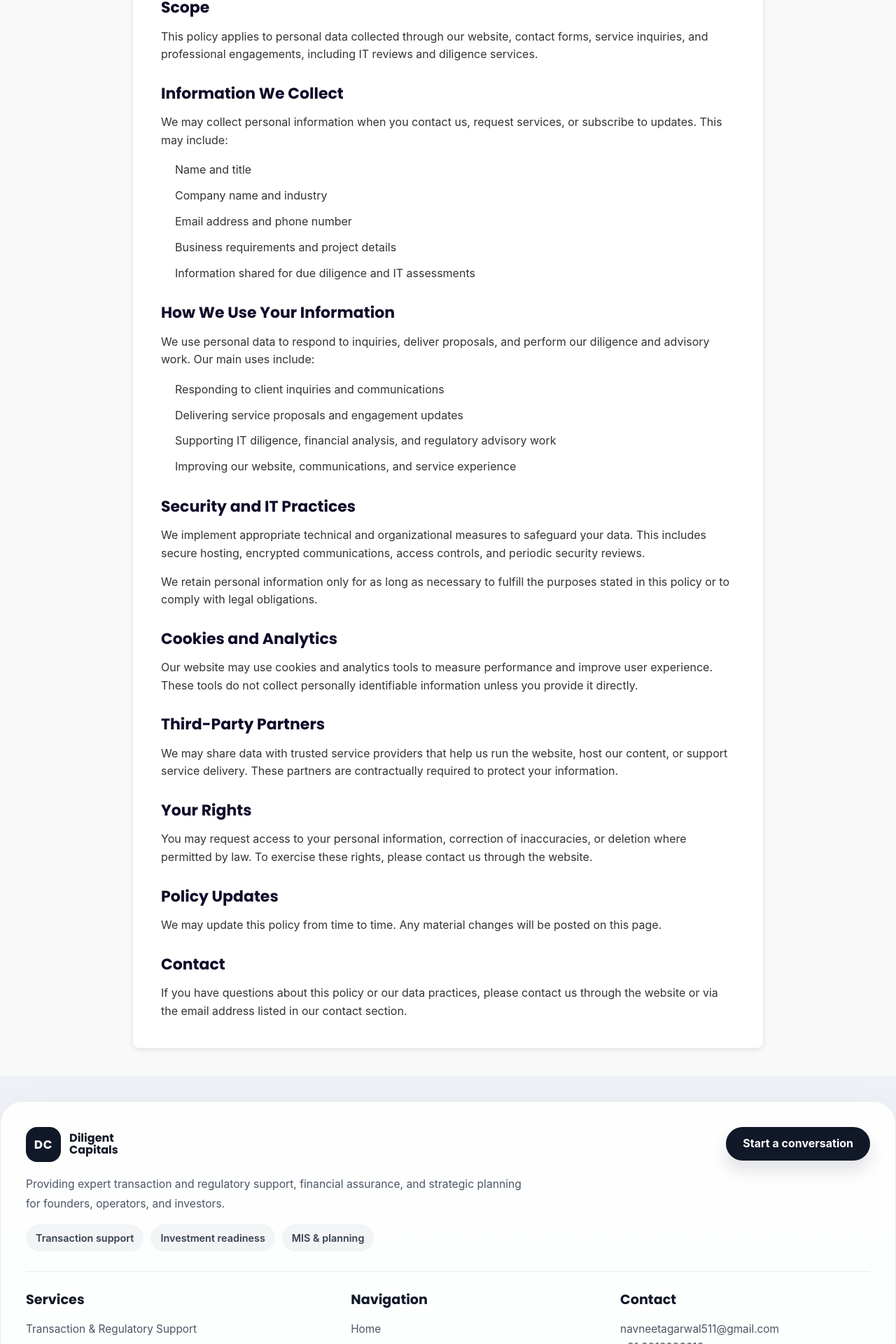
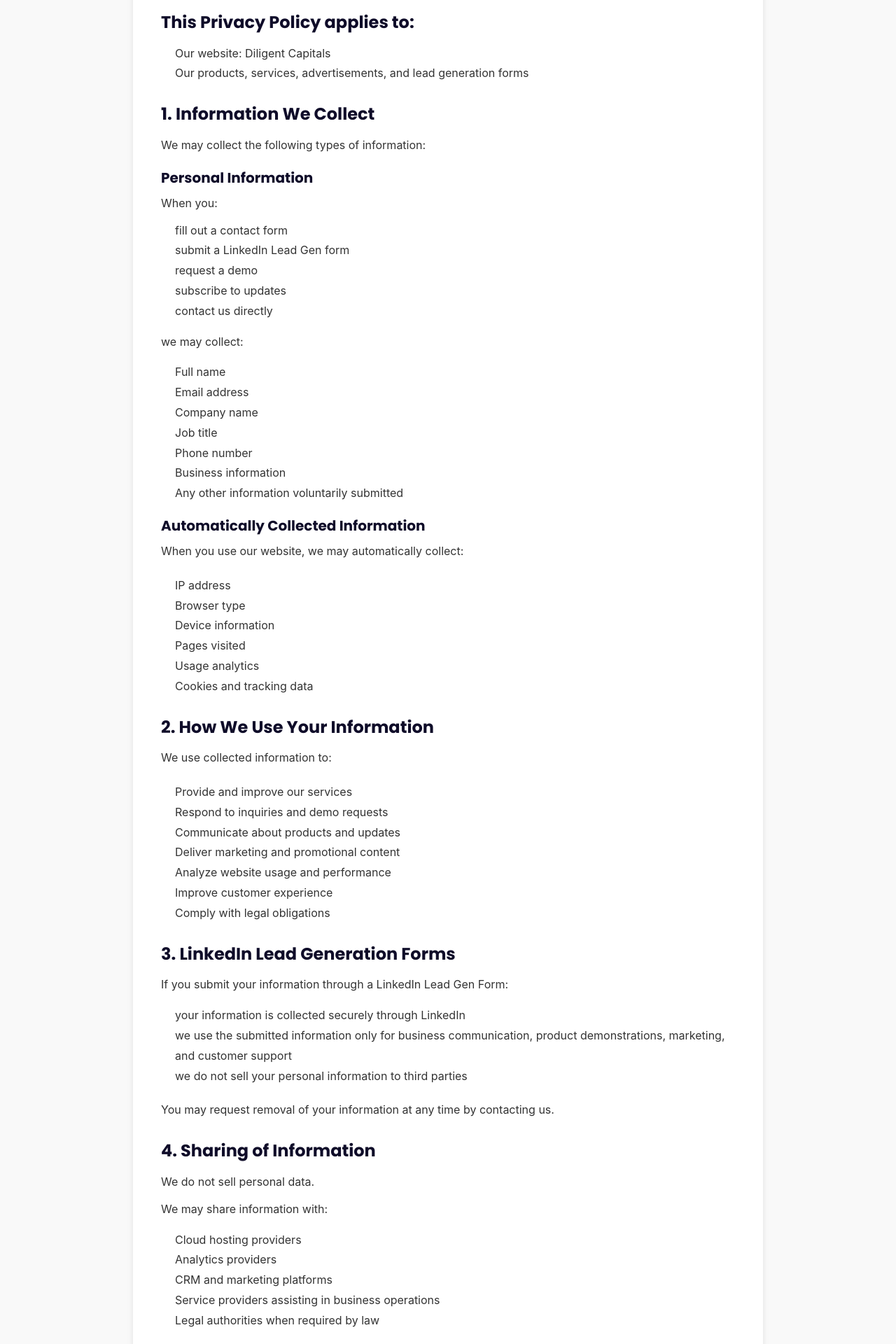
Before and after one commit to jainsaurabh2803/diligentiq, a React (Vite) app: page /privacy-policy in a window 1280 px wide. Shown: the part 351-2271 px from the top of the page at 70% size. Built offline with nearby package versions, Linux system fonts and the light colour scheme.

Commit message:
Fix route navigation scroll and update privacy policy content

```diff
--- a/src/pages/PrivacyPolicy.jsx
+++ b/src/pages/PrivacyPolicy.jsx
@@ -5,69 +5,181 @@
     <div style={{ minHeight: '100vh', backgroundColor: '#f9f9f9', padding: '40px 20px' }}>
       <div style={{ maxWidth: '900px', margin: '0 auto', backgroundColor: 'white', padding: '40px', borderRadius: '8px', boxShadow: '0 2px 8px rgba(0,0,0,0.1)' }}>
         <h1 style={{ fontSize: '32px', fontWeight: 'bold', marginBottom: '20px', color: '#0f0c29' }}>Privacy Policy</h1>
-        <p style={{ fontSize: '16px', lineHeight: '1.6', marginBottom: '20px', color: '#333' }}>
-          At Diligent Capitals, we protect your privacy while delivering IT diligence and advisory services. This policy outlines how we collect, use, and safeguard your information when you interact with our website and services.
+        <p style={{ fontSize: '16px', lineHeight: '1.8', marginBottom: '10px', color: '#333' }}>Last Updated: May 2026</p>
+        <p style={{ fontSize: '16px', lineHeight: '1.8', marginBottom: '20px', color: '#333' }}>
+          Welcome to Diligent Capitals (“Company”, “we”, “our”, or “us”). This Privacy Policy explains how we collect, use, disclose, and safeguard your information when you visit our website and use our services.
         </p>
 
-        <h2 style={{ fontSize: '22px', fontWeight: 'bold', marginTop: '30px', marginBottom: '15px', color: '#0f0c29' }}>Scope</h2>
-        <p style={{ fontSize: '16px', lineHeight: '1.6', marginBottom: '20px', color: '#333' }}>
-          This policy applies to personal data collected through our website, contact forms, service inquiries, and professional engagements, including IT reviews and diligence services.
+        <h2 style={{ fontSize: '24px', fontWeight: 'bold', marginTop: '30px', marginBottom: '15px', color: '#0f0c29' }}>This Privacy Policy applies to:</h2>
+        <ul style={{ marginLeft: '20px', marginBottom: '20px', lineHeight: '1.8', color: '#333' }}>
+          <li>Our website: Diligent Capitals</li>
+          <li>Our products, services, advertisements, and lead generation forms</li>
+        </ul>
+
+        <h2 style={{ fontSize: '24px', fontWeight: 'bold', marginTop: '30px', marginBottom: '15px', color: '#0f0c29' }}>1. Information We Collect</h2>
+        <p style={{ fontSize: '16px', lineHeight: '1.8', marginBottom: '15px', color: '#333' }}>
+          We may collect the following types of information:
         </p>
 
-        <h2 style={{ fontSize: '22px', fontWeight: 'bold', marginTop: '30px', marginBottom: '15px', color: '#0f0c29' }}>Information We Collect</h2>
-        <p style={{ fontSize: '16px', lineHeight: '1.6', marginBottom: '15px', color: '#333' }}>
-          We may collect personal information when you contact us, request services, or subscribe to updates. This may include:
+        <h3 style={{ fontSize: '20px', fontWeight: 'bold', marginTop: '20px', marginBottom: '10px', color: '#0f0c29' }}>Personal Information</h3>
+        <p style={{ fontSize: '16px', lineHeight: '1.8', marginBottom: '10px', color: '#333' }}>
+          When you:
         </p>
-        <ul style={{ marginLeft: '20px', marginBottom: '20px', lineHeight: '1.8' }}>
-          <li style={{ color: '#333', marginBottom: '8px' }}>Name and title</li>
-          <li style={{ color: '#333', marginBottom: '8px' }}>Company name and industry</li>
-          <li style={{ color: '#333', marginBottom: '8px' }}>Email address and phone number</li>
-          <li style={{ color: '#333', marginBottom: '8px' }}>Business requirements and project details</li>
-          <li style={{ color: '#333', marginBottom: '8px' }}>Information shared for due diligence and IT assessments</li>
+        <ul style={{ marginLeft: '20px', marginBottom: '15px', lineHeight: '1.8', color: '#333' }}>
+          <li>fill out a contact form</li>
+          <li>submit a LinkedIn Lead Gen form</li>
+          <li>request a demo</li>
+          <li>subscribe to updates</li>
+          <li>contact us directly</li>
+        </ul>
+        <p style={{ fontSize: '16px', lineHeight: '1.8', marginBottom: '15px', color: '#333' }}>
+          we may collect:
+        </p>
+        <ul style={{ marginLeft: '20px', marginBottom: '20px', lineHeight: '1.8', color: '#333' }}>
+          <li>Full name</li>
+          <li>Email address</li>
+          <li>Company name</li>
+          <li>Job title</li>
+          <li>Phone number</li>
+          <li>Business information</li>
+          <li>Any other information voluntarily submitted</li>
         </ul>
 
-        <h2 style={{ fontSize: '22px', fontWeight: 'bold', marginTop: '30px', marginBottom: '15px', color: '#0f0c29' }}>How We Use Your Information</h2>
-        <p style={{ fontSize: '16px', lineHeight: '1.6', marginBottom: '15px', color: '#333' }}>
-          We use personal data to respond to inquiries, deliver proposals, and perform our diligence and advisory work. Our main uses include:
+        <h3 style={{ fontSize: '20px', fontWeight: 'bold', marginTop: '20px', marginBottom: '10px', color: '#0f0c29' }}>Automatically Collected Information</h3>
+        <p style={{ fontSize: '16px', lineHeight: '1.8', marginBottom: '20px', color: '#333' }}>
+          When you use our website, we may automatically collect:
         </p>
-        <ul style={{ marginLeft: '20px', marginBottom: '20px', lineHeight: '1.8' }}>
-          <li style={{ color: '#333', marginBottom: '8px' }}>Responding to client inquiries and communications</li>
-          <li style={{ color: '#333', marginBottom: '8px' }}>Delivering service proposals and engagement updates</li>
-          <li style={{ color: '#333', marginBottom: '8px' }}>Supporting IT diligence, financial analysis, and regulatory advisory work</li>
-          <li style={{ color: '#333', marginBottom: '8px' }}>Improving our website, communications, and service experience</li>
+        <ul style={{ marginLeft: '20px', marginBottom: '20px', lineHeight: '1.8', color: '#333' }}>
+          <li>IP address</li>
+          <li>Browser type</li>
+          <li>Device information</li>
+          <li>Pages visited</li>
+          <li>Usage analytics</li>
+          <li>Cookies and tracking data</li>
         </ul>
 
-        <h2 style={{ fontSize: '22px', fontWeight: 'bold', marginTop: '30px', marginBottom: '15px', color: '#0f0c29' }}>Security and IT Practices</h2>
-        <p style={{ fontSize: '16px', lineHeight: '1.6', marginBottom: '15px', color: '#333' }}>
-          We implement appropriate technical and organizational measures to safeguard your data. This includes secure hosting, encrypted communications, access controls, and periodic security reviews.
+        <h2 style={{ fontSize: '24px', fontWeight: 'bold', marginTop: '30px', marginBottom: '15px', color: '#0f0c29' }}>2. How We Use Your Information</h2>
+        <p style={{ fontSize: '16px', lineHeight: '1.8', marginBottom: '20px', color: '#333' }}>
+          We use collected information to:
         </p>
-        <p style={{ fontSize: '16px', lineHeight: '1.6', marginBottom: '20px', color: '#333' }}>
-          We retain personal information only for as long as necessary to fulfill the purposes stated in this policy or to comply with legal obligations.
+        <ul style={{ marginLeft: '20px', marginBottom: '20px', lineHeight: '1.8', color: '#333' }}>
+          <li>Provide and improve our services</li>
+          <li>Respond to inquiries and demo requests</li>
+          <li>Communicate about products and updates</li>
+          <li>Deliver marketing and promotional content</li>
+          <li>Analyze website usage and performance</li>
+          <li>Improve customer experience</li>
+          <li>Comply with legal obligations</li>
+        </ul>
+
+        <h2 style={{ fontSize: '24px', fontWeight: 'bold', marginTop: '30px', marginBottom: '15px', color: '#0f0c29' }}>3. LinkedIn Lead Generation Forms</h2>
+        <p style={{ fontSize: '16px', lineHeight: '1.8', marginBottom: '15px', color: '#333' }}>
+          If you submit your information through a LinkedIn Lead Gen Form:
+        </p>
+        <ul style={{ marginLeft: '20px', marginBottom: '20px', lineHeight: '1.8', color: '#333' }}>
+          <li>your information is collected securely through LinkedIn</li>
+          <li>we use the submitted information only for business communication, product demonstrations, marketing, and customer support</li>
+          <li>we do not sell your personal information to third parties</li>
+        </ul>
+        <p style={{ fontSize: '16px', lineHeight: '1.8', marginBottom: '20px', color: '#333' }}>
+          You may request removal of your information at any time by contacting us.
         </p>
 
-        <h2 style={{ fontSize: '22px', fontWeight: 'bold', marginTop: '30px', marginBottom: '15px', color: '#0f0c29' }}>Cookies and Analytics</h2>
-        <p style={{ fontSize: '16px', lineHeight: '1.6', marginBottom: '20px', color: '#333' }}>
-          Our website may use cookies and analytics tools to measure performance and improve user experience. These tools do not collect personally identifiable information unless you provide it directly.
+        <h2 style={{ fontSize: '24px', fontWeight: 'bold', marginTop: '30px', marginBottom: '15px', color: '#0f0c29' }}>4. Sharing of Information</h2>
+        <p style={{ fontSize: '16px', lineHeight: '1.8', marginBottom: '10px', color: '#333' }}>We do not sell personal data.</p>
+        <p style={{ fontSize: '16px', lineHeight: '1.8', marginBottom: '15px', color: '#333' }}>We may share information with:</p>
+        <ul style={{ marginLeft: '20px', marginBottom: '20px', lineHeight: '1.8', color: '#333' }}>
+          <li>Cloud hosting providers</li>
+          <li>Analytics providers</li>
+          <li>CRM and marketing platforms</li>
+          <li>Service providers assisting in business operations</li>
+          <li>Legal authorities when required by law</li>
+        </ul>
+        <p style={{ fontSize: '16px', lineHeight: '1.8', marginBottom: '20px', color: '#333' }}>
+          All third-party providers are expected to maintain appropriate security and confidentiality standards.
         </p>
 
-        <h2 style={{ fontSize: '22px', fontWeight: 'bold', marginTop: '30px', marginBottom: '15px', color: '#0f0c29' }}>Third-Party Partners</h2>
-        <p style={{ fontSize: '16px', lineHeight: '1.6', marginBottom: '20px', color: '#333' }}>
-          We may share data with trusted service providers that help us run the website, host our content, or support service delivery. These partners are contractually required to protect your information.
+        <h2 style={{ fontSize: '24px', fontWeight: 'bold', marginTop: '30px', marginBottom: '15px', color: '#0f0c29' }}>5. Cookies and Tracking Technologies</h2>
+        <p style={{ fontSize: '16px', lineHeight: '1.8', marginBottom: '20px', color: '#333' }}>
+          We may use:
+        </p>
+        <ul style={{ marginLeft: '20px', marginBottom: '20px', lineHeight: '1.8', color: '#333' }}>
+          <li>Cookies</li>
+          <li>Analytics tools</li>
+          <li>Tracking pixels</li>
+          <li>Advertising technologies</li>
+        </ul>
+        <p style={{ fontSize: '16px', lineHeight: '1.8', marginBottom: '20px', color: '#333' }}>
+          to improve website functionality, analytics, and marketing performance.
+        </p>
+        <p style={{ fontSize: '16px', lineHeight: '1.8', marginBottom: '20px', color: '#333' }}>
+          Users may disable cookies through their browser settings.
         </p>
 
-        <h2 style={{ fontSize: '22px', fontWeight: 'bold', marginTop: '30px', marginBottom: '15px', color: '#0f0c29' }}>Your Rights</h2>
-        <p style={{ fontSize: '16px', lineHeight: '1.6', marginBottom: '20px', color: '#333' }}>
-          You may request access to your personal information, correction of inaccuracies, or deletion where permitted by law. To exercise these rights, please contact us through the website.
+        <h2 style={{ fontSize: '24px', fontWeight: 'bold', marginTop: '30px', marginBottom: '15px', color: '#0f0c29' }}>6. Data Security</h2>
+        <p style={{ fontSize: '16px', lineHeight: '1.8', marginBottom: '20px', color: '#333' }}>
+          We implement reasonable technical and organizational measures to protect your information from:
+        </p>
+        <ul style={{ marginLeft: '20px', marginBottom: '20px', lineHeight: '1.8', color: '#333' }}>
+          <li>unauthorized access</li>
+          <li>misuse</li>
+          <li>disclosure</li>
+          <li>alteration</li>
+          <li>destruction</li>
+        </ul>
+        <p style={{ fontSize: '16px', lineHeight: '1.8', marginBottom: '20px', color: '#333' }}>
+          However, no online platform can guarantee absolute security.
         </p>
 
-        <h2 style={{ fontSize: '22px', fontWeight: 'bold', marginTop: '30px', marginBottom: '15px', color: '#0f0c29' }}>Policy Updates</h2>
-        <p style={{ fontSize: '16px', lineHeight: '1.6', marginBottom: '20px', color: '#333' }}>
-          We may update this policy from time to time. Any material changes will be posted on this page.
+        <h2 style={{ fontSize: '24px', fontWeight: 'bold', marginTop: '30px', marginBottom: '15px', color: '#0f0c29' }}>7. Data Retention</h2>
+        <p style={{ fontSize: '16px', lineHeight: '1.8', marginBottom: '20px', color: '#333' }}>
+          We retain personal information only for as long as necessary to:
+        </p>
+        <ul style={{ marginLeft: '20px', marginBottom: '20px', lineHeight: '1.8', color: '#333' }}>
+          <li>provide services</li>
+          <li>fulfill business purposes</li>
+          <li>comply with legal obligations</li>
+          <li>resolve disputes</li>
+        </ul>
+
+        <h2 style={{ fontSize: '24px', fontWeight: 'bold', marginTop: '30px', marginBottom: '15px', color: '#0f0c29' }}>8. Your Rights</h2>
+        <p style={{ fontSize: '16px', lineHeight: '1.8', marginBottom: '20px', color: '#333' }}>
+          Depending on your location, you may have the right to:
+        </p>
+        <ul style={{ marginLeft: '20px', marginBottom: '20px', lineHeight: '1.8', color: '#333' }}>
+          <li>Access your personal data</li>
+          <li>Correct inaccurate information</li>
+          <li>Request deletion of your data</li>
+          <li>Withdraw consent for marketing communications</li>
+          <li>Request a copy of stored information</li>
+        </ul>
+        <p style={{ fontSize: '16px', lineHeight: '1.8', marginBottom: '20px', color: '#333' }}>
+          To exercise these rights, contact us using the information below.
         </p>
 
-        <h2 style={{ fontSize: '22px', fontWeight: 'bold', marginTop: '30px', marginBottom: '15px', color: '#0f0c29' }}>Contact</h2>
-        <p style={{ fontSize: '16px', lineHeight: '1.6', color: '#333' }}>
-          If you have questions about this policy or our data practices, please contact us through the website or via the email address listed in our contact section.
+        <h2 style={{ fontSize: '24px', fontWeight: 'bold', marginTop: '30px', marginBottom: '15px', color: '#0f0c29' }}>9. Third-Party Links</h2>
+        <p style={{ fontSize: '16px', lineHeight: '1.8', marginBottom: '20px', color: '#333' }}>
+          Our website may contain links to external websites or services. We are not responsible for the privacy practices or content of third-party websites.
+        </p>
+
+        <h2 style={{ fontSize: '24px', fontWeight: 'bold', marginTop: '30px', marginBottom: '15px', color: '#0f0c29' }}>10. Children’s Privacy</h2>
+        <p style={{ fontSize: '16px', lineHeight: '1.8', marginBottom: '20px', color: '#333' }}>
+          Our services are intended for business and professional users. We do not knowingly collect personal information from individuals under the age of 13.
+        </p>
+
+        <h2 style={{ fontSize: '24px', fontWeight: 'bold', marginTop: '30px', marginBottom: '15px', color: '#0f0c29' }}>11. Changes to This Privacy Policy</h2>
+        <p style={{ fontSize: '16px', lineHeight: '1.8', marginBottom: '20px', color: '#333' }}>
+          We may update this Privacy Policy periodically. Updated versions will be posted on this page with the revised effective date.
+        </p>
+
+        <h2 style={{ fontSize: '24px', fontWeight: 'bold', marginTop: '30px', marginBottom: '15px', color: '#0f0c29' }}>12. Contact Us</h2>
+        <p style={{ fontSize: '16px', lineHeight: '1.8', marginBottom: '10px', color: '#333' }}>
+          If you have questions about this Privacy Policy or your personal data, please contact:
+        </p>
+        <p style={{ fontSize: '16px', lineHeight: '1.8', color: '#333' }}>
+          Diligent Capitals<br />
+          Website: Diligent Capitals<br />
+          Email: support@diligent-capitals.com
         </p>
       </div>
     </div>
```
Also changed, not shown: src/components/Layout.jsx (+8 -2 lines).
